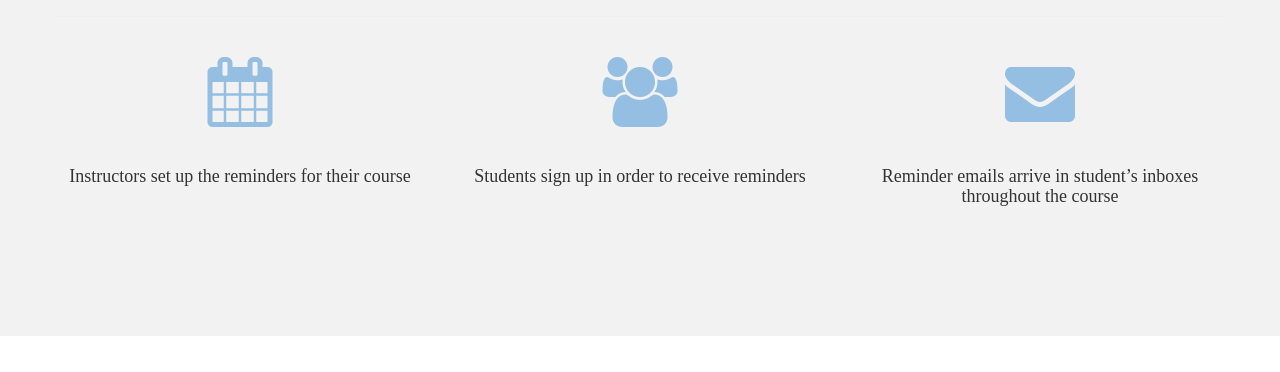
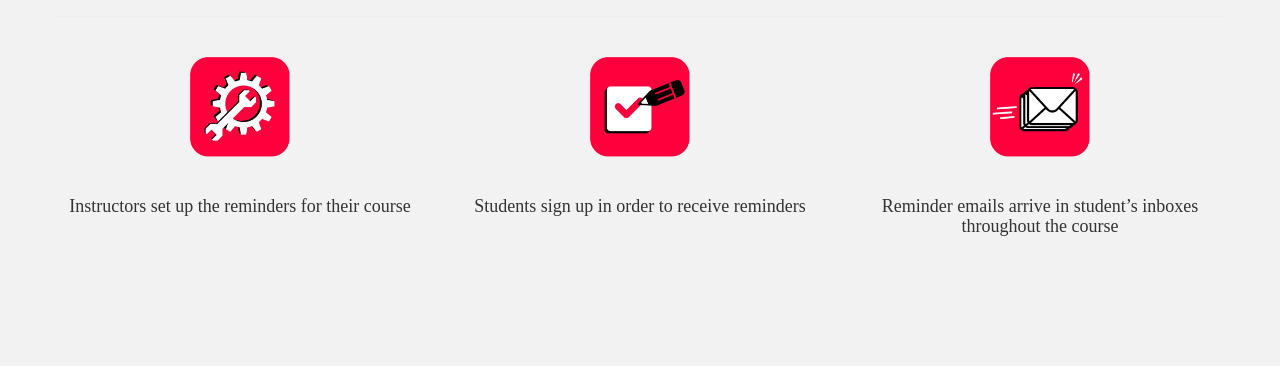
Before and after one commit to ChrisXJH/followThru-landing-page, a plain HTML site: page index.html in a window 1280 px wide. Shown: the part 725-1097 px from the top of the page. Drawn offline with nearby package versions, Linux system fonts and the light colour scheme.

Commit message:
Changed icons

```diff
--- a/css/style_1.css
+++ b/css/style_1.css
@@ -275,6 +275,11 @@ nav .nav a {
 
 #howitworks .howitworks-wrap .item {
 	margin: 20px 0;
+}
+
+#howitworks .icon {
+	width: 100px;
+	height: 100px;
 }
 
 .component {
--- a/index.html
+++ b/index.html
@@ -76,21 +76,24 @@
 
           <div class="col-md-4 item">
             <div class="align-center component component_title_1">
-              <i class="fa fa-5x fa-calendar color_2" aria-hidden="true"></i>
+              <!-- <i class="fa fa-5x fa-calendar color_2" aria-hidden="true"></i> -->
+              <img class="icon" src="./img/Img1_Configure.png" alt="">
               <h4 class="margin-top-large">Instructors set up the reminders for their course</h4>
             </div>
           </div>
 
           <div class="col-md-4 item">
             <div class="align-center component component_title_1">
-              <i class="fa fa-5x fa-users color_2" aria-hidden="true"></i>
+              <!-- <i class="fa fa-5x fa-users color_2" aria-hidden="true"></i> -->
+                            <img class="icon" src="./img/Img2_Signup.png" alt="">
               <h4 class="margin-top-large">Students sign up in order to receive reminders</h4>
             </div>
           </div>
 
           <div class="col-md-4 item">
             <div class="align-center component component_title_1">
-              <i class="fa fa-5x fa-envelope color_2" aria-hidden="true"></i>
+              <!-- <i class="fa fa-5x fa-envelope color_2" aria-hidden="true"></i> -->
+                            <img class="icon" src="./img/Img3_Email.png" alt="">
               <h4 class="margin-top-large">Reminder emails arrive in student’s inboxes throughout the course</h4>
             </div>
           </div>
```
Also changed, not shown: img/Img1_Configure.png (added), img/Img2_Signup.png (added), img/Img3_Email.png (added), img/jianh2ao.png (added), img/jianhao.png.
